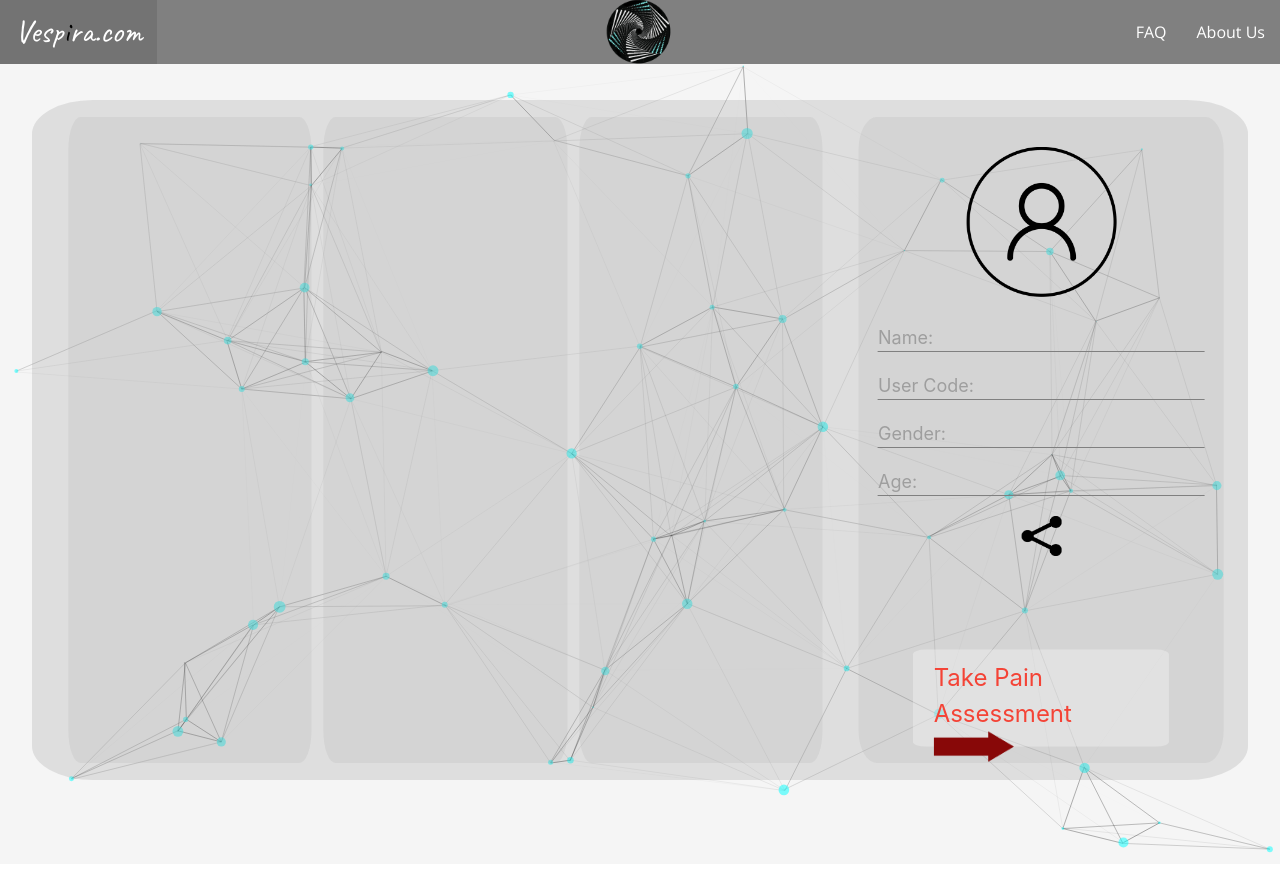
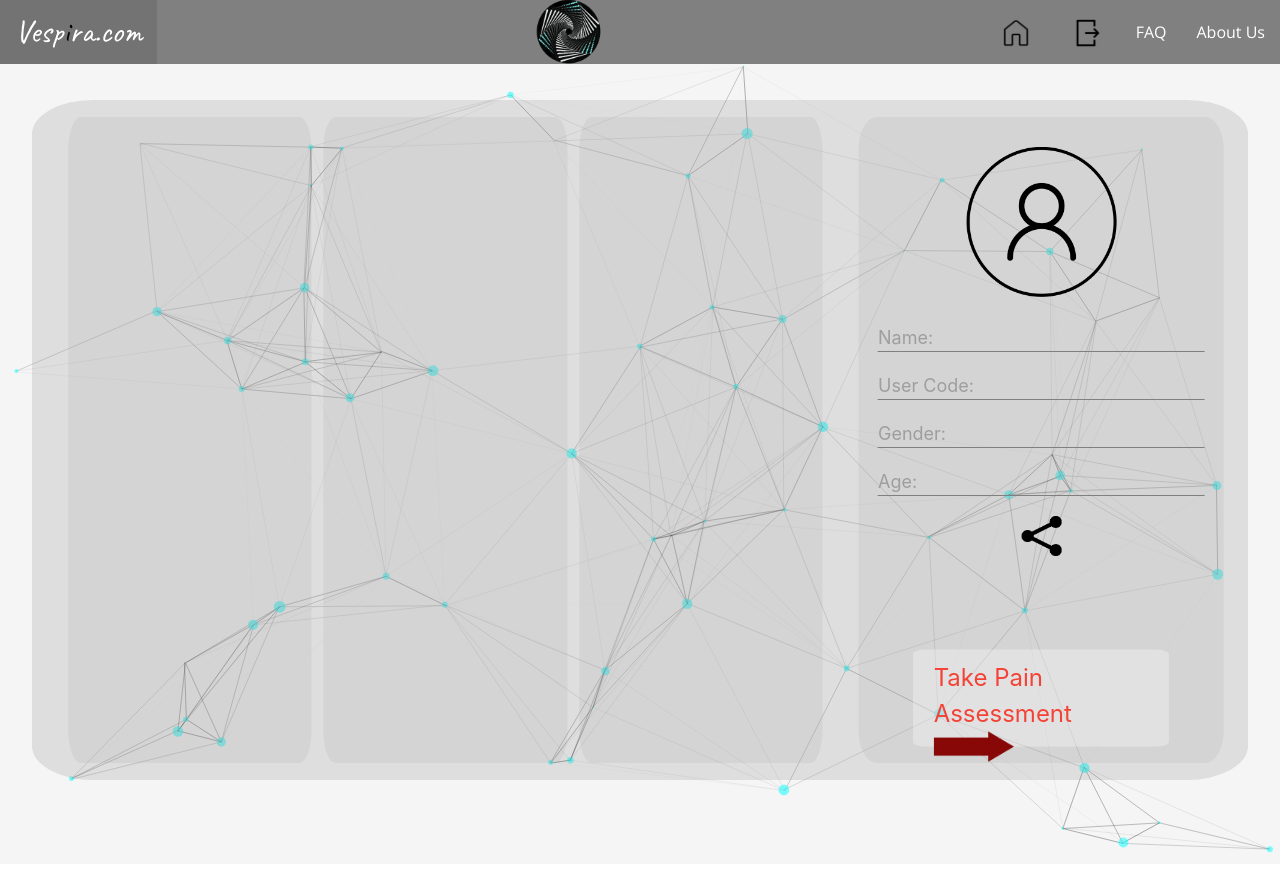
Before and after one commit to VediYD/Vespira, a website: page node_container/app/views/homepage.html in a window 1280 px wide. Drawn offline with nearby package versions, Linux system fonts and the light colour scheme.

Commit message:
added home and logout buttons to nav bar

```diff
--- a/node_container/app/views/css/style.css
+++ b/node_container/app/views/css/style.css
@@ -276,6 +276,13 @@ body {
   left: 47%;
 }
 
+.functional-icon {
+  height: 30px;
+  vertical-align: middle;
+  padding-left: 5px;
+  padding-right: 5px;
+}
+
 .my-btn {
   width: 100%;
   text-transform: none;
--- a/node_container/app/views/homepage.html
+++ b/node_container/app/views/homepage.html
@@ -55,6 +55,24 @@
             ><img class="vespira-logo rotate" src="images/VespiraLogo.png"
           /></a>
           <ul id="nav-mobile" class="right hide-on-med-and-down">
+            <li>
+              <a href="/home"
+                ><img
+                  class="functional-icon"
+                  src="images/home-icon.png"
+                  alt="home"
+                  href="/home"
+                />
+              </a>
+            </li>
+            <li>
+              <a href="/login"
+                ><img
+                  class="functional-icon"
+                  src="images/logout-icon.png"
+                  alt="logout"
+              /></a>
+            </li>
             <li>
               <a target="_blank" href="#" class="nav-font">FAQ</a>
             </li>
```
Also changed, not shown: node_container/app/views/painassessment.html (+23 -3 lines), node_container/app/views/images/home-icon.png (added), node_container/app/views/images/logout-icon.png (added).
